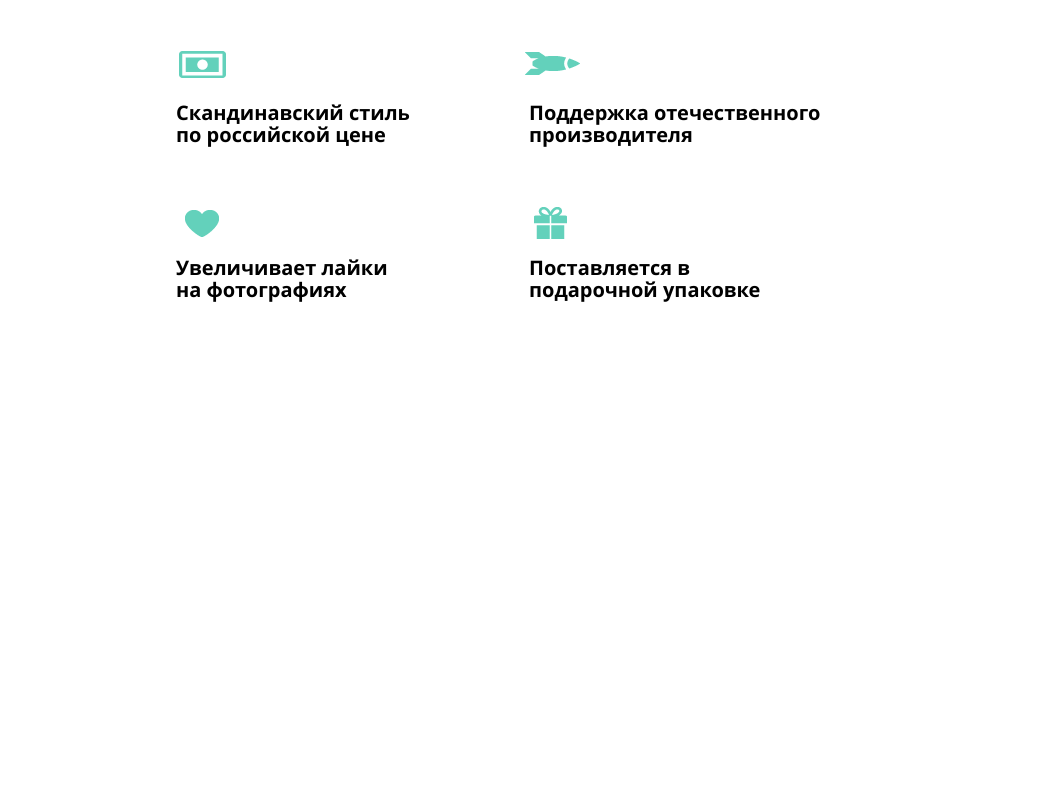
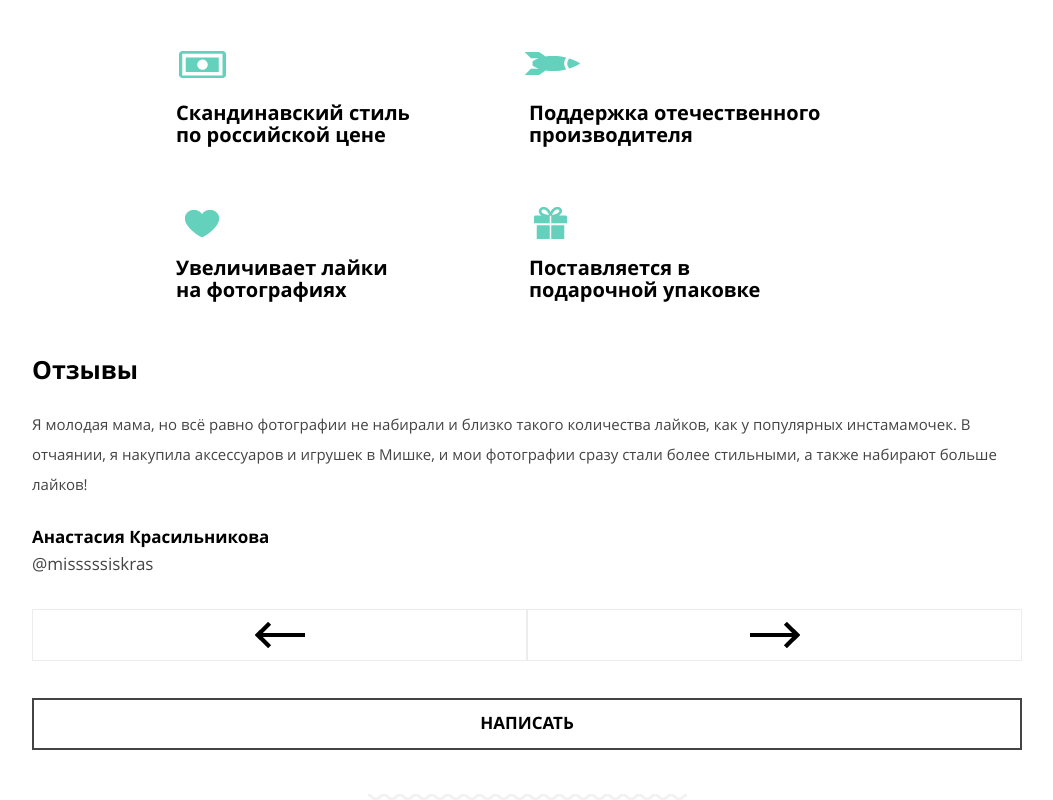
Before and after one commit to maximshigaev/mishka, a React (Create React App) app: page / in a window 1280 px wide. Shown: the part 1907-2707 px from the top of the page, without its empty margins (113-1166 px from the left). Before the commit the page ends 2238 px from the top, so only its background shows below. Built offline with nearby package versions, Linux system fonts and the light colour scheme.

Commit message:
add slider functionality, layout and mobile styles for the Reviews and Review components

```diff
--- a/src/components/Header/Header.tsx
+++ b/src/components/Header/Header.tsx
@@ -63,12 +63,10 @@ export const Header: FC = () => {
           </Link>
           <button
             className={toggleBtnClass}
+            area-label={`${isMobileMenuOpened ? 'Закрыть' : 'Открыть'} меню`}
+
             onClick={handleToggleBtnClick}
-          >
-            <span className="visually-hidden">
-              {`${isMobileMenuOpened ? 'Закрыть' : 'Открыть'} меню`}
-            </span>
-          </button>
+          />
           <ul className={navListClass}>
             <li className="header__nav-item">
               <a
--- a/src/components/MainPage/MainPage.tsx
+++ b/src/components/MainPage/MainPage.tsx
@@ -6,6 +6,7 @@ import {
   Intro,
   TopOffer,
   Advantages,
+  Reviews,
 } from '../';
 
 export const MainPage: FC = () => (
@@ -15,6 +16,7 @@ export const MainPage: FC = () => (
       <Intro />
       <TopOffer />
       <Advantages />
+      <Reviews />
     </main>
   </>
 );
--- /dev/null
+++ b/src/components/Review/Review.tsx
@@ -0,0 +1,30 @@
+import { FC } from 'react';
+
+// Styles
+import './review.scss';
+
+type TProps = {
+  review: {
+    id: number,
+    text: string,
+    author: string,
+    link: string,
+  },
+  isVisible: boolean,
+}
+
+export const Review: FC<TProps> = ({ review, isVisible }) => isVisible
+  ? (
+    <>
+      <p className="review__text">
+        {review.text}
+      </p>
+      <span className="review__author">
+        {review.author}
+      </span>
+      <span className="review__link">
+        {review.link}
+      </span>
+    </>
+  )
+  : null;
--- /dev/null
+++ b/src/components/Review/review.scss
@@ -0,0 +1,15 @@
+.review {
+  &__author {
+    font-size: 17px;
+    font-weight: 700;
+    line-height: 1.41;
+    color: #000000;
+    display: block;
+    padding-top: 26px;
+  }
+
+  &__link {
+    font-size: 17px;
+    line-height: 1.76;
+  }
+}
--- /dev/null
+++ b/src/components/Reviews/Reviews.tsx
@@ -0,0 +1,54 @@
+import {
+  FC,
+  useState,
+  useCallback,
+} from 'react';
+
+// Styles
+import './reviews.scss';
+
+// Components
+import { Review } from '../';
+
+// Constants
+import { reviews } from '../../constants';
+
+export const Reviews: FC = () => {
+  const [currentReviewId, setCurrentReviewId] = useState(2);
+
+  const handlePrevBtnClick = useCallback(() => setCurrentReviewId(currentReviewId - 1), [currentReviewId]);
+  const handleNextBtnClick = useCallback(() => setCurrentReviewId(currentReviewId + 1), [currentReviewId]);
+
+  return (
+    <div className="content-wrapper">
+      <section className="reviews">
+        <h2 className="reviews__title">Отзывы</h2>
+        <ul>
+          {reviews.map((review) => (
+            <li key={review.id}>
+              <Review
+                review={review}
+                isVisible={currentReviewId === review.id}
+              />
+            </li>
+          ))}
+        </ul>
+        <button
+          className="reviews__button reviews__button--prev"
+          title="Предыдущий отзыв"
+          area-label="Предыдущий отзыв"
+          disabled={currentReviewId === 0}
+          onClick={handlePrevBtnClick}
+        />
+        <button
+          className="reviews__button reviews__button--next"
+          title="Слудующий отзыв"
+          area-label="Следующий отзыв"
+          disabled={currentReviewId === reviews.length}
+          onClick={handleNextBtnClick}
+        />
+        <button className="button">Написать</button>
+      </section>
+    </div>
+  );
+}
--- /dev/null
+++ b/src/components/Reviews/reviews.scss
@@ -0,0 +1,42 @@
+@import '../../styles/variables.scss';
+
+.reviews {
+  padding-top: 23px;
+  padding-left: 30px;
+  padding-right: 30px;
+  padding-bottom: 50px;
+  background-image: url($imagesPath + 'delimiter-mobile.png');
+  background-repeat: no-repeat;
+  background-position: bottom;
+
+  &__title {
+    font-size: 25px;
+    font-weight: 700;
+    line-height: 1.2;
+    color: #000000;
+    padding-bottom: 25px;
+  }
+
+  &__button {
+    width: 50%;
+    height: 52px;
+    background-color: transparent;
+    border: 1px solid #ececec;
+    margin-top: 30px;
+    background-repeat: no-repeat;
+    background-position: center;
+    margin-bottom: 37px;
+
+    &:disabled {
+      opacity: 0.3;
+    }
+
+    &--prev {
+      background-image: url($imagesPath + 'arrow-left.png');
+    }
+
+    &--next {
+      background-image: url($imagesPath + 'arrow-right.png');
+    }
+  }
+}
--- a/src/components/index.ts
+++ b/src/components/index.ts
@@ -4,3 +4,5 @@ export { Header } from './Header/Header';
 export { Intro } from './Intro/Intro';
 export { TopOffer } from './TopOffer/TopOffer';
 export { Advantages } from './Advantages/Advantages';
+export { Reviews } from './Reviews/Reviews';
+export { Review } from './Review/Review';
--- a/src/constants.ts
+++ b/src/constants.ts
@@ -1,3 +1,30 @@
 export enum Routes {
   MAIN_PAGE = '/',
 }
+
+export const reviews = [
+  {
+    id: 1,
+    text: `Я молодая мама, но всё равно фотографии не набирали и близко такого количества лайков, как у популярных
+      инстамамочек. В отчаянии, я накупила аксессуаров и игрушек в Мишке, и мои фотографии сразу стали более стильными,
+      а также набирают больше лайков!`,
+    author: 'Евгения Петрова',
+    link: '@actress',
+  },
+  {
+    id: 2,
+    text: `Я молодая мама, но всё равно фотографии не набирали и близко такого количества лайков, как у популярных
+      инстамамочек. В отчаянии, я накупила аксессуаров и игрушек в Мишке, и мои фотографии сразу стали более стильными,
+      а также набирают больше лайков!`,
+    author: 'Анастасия Красильникова',
+    link: '@misssssiskras',
+  },
+  {
+    id: 3,
+    text: `Я молодая мама, но всё равно фотографии не набирали и близко такого количества лайков, как у популярных
+      инстамамочек. В отчаянии, я накупила аксессуаров и игрушек в Мишке, и мои фотографии сразу стали более стильными,
+      а также набирают больше лайков!`,
+    author: 'Елена Иванова',
+    link: '@woman',
+  },
+];
```
Also changed, not shown: src/images/arrow-left.png (added), src/images/arrow-right.png (added).
